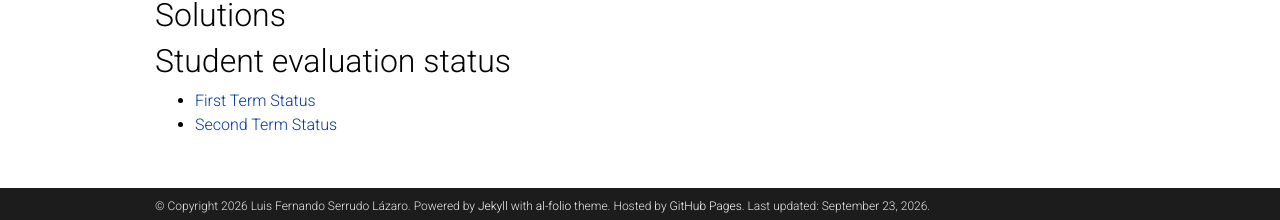
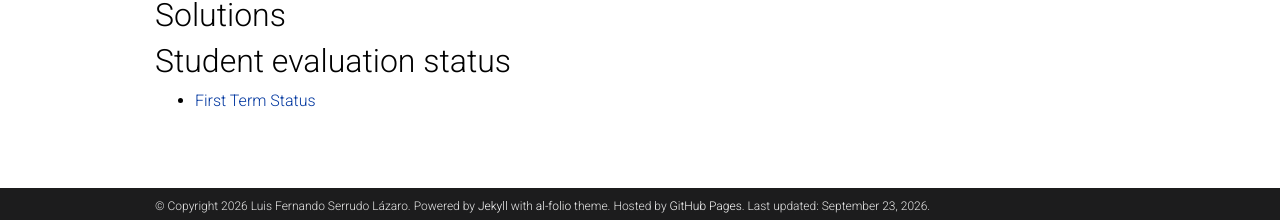
Before and after one commit to lserrudo/lserrudo.github.io, a Jekyll site: the page built from _projects/Microeconomics1_2-2026.md, in a window 1280 px wide and 1097 px high. Shown: the part 874-1094 px from the top of the window. Built offline with Jekyll 4.4.1, drawn with Linux system fonts in a browser that asks for light colours; comment, search, counter and statistics services are not loaded; a style sheet for code colours, icons or effects is not loaded.

Commit message:
Update student evaluation status links

```diff
--- a/_projects/Microeconomics1_2-2026.md
+++ b/_projects/Microeconomics1_2-2026.md
@@ -35,5 +35,4 @@
 
 
 ## Student evaluation status
-- [First Term Status](/assets/pdf/FT_Approved.pdf)
-- [Second Term Status](/assets/pdf/ST_Approved.pdf)
+- [First Term Status](/assets/pdf/Exams2-2026/Notas.pdf)
```
